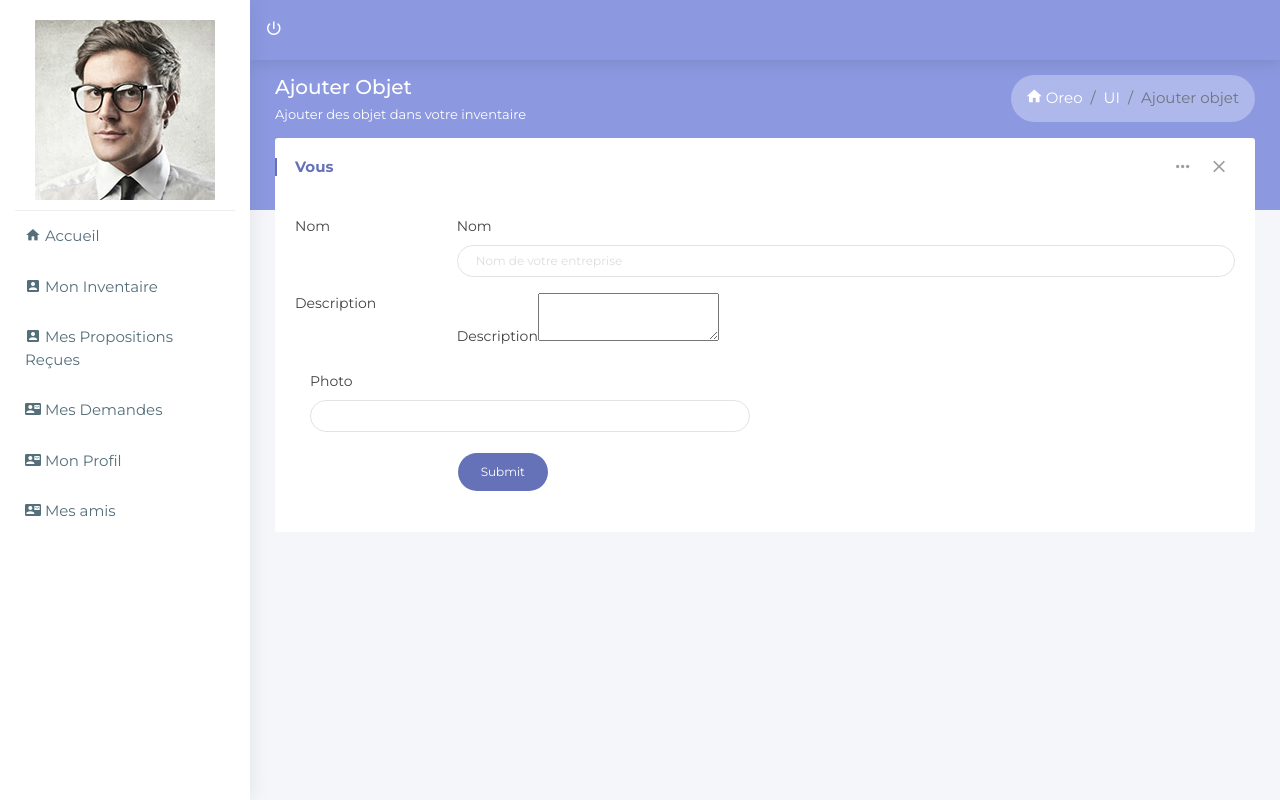
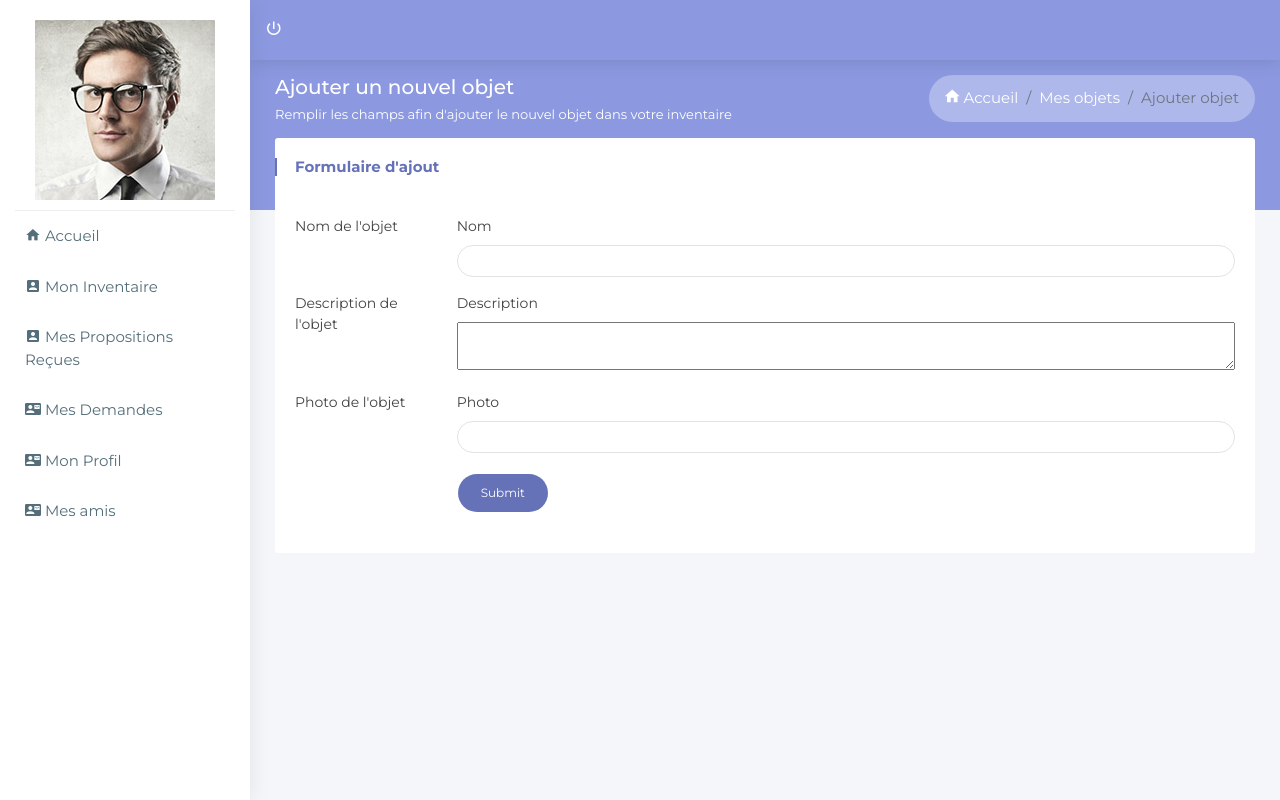
Before and after one commit to saroumougame/troc, a Symfony app: template templates/inventaire/addObject.html.twig in a window 1280 px wide. Run offline with Twig, Linux system fonts and the light colour scheme; the template is opened without the code that fills it, so the values that code supplies are empty; form fields are guessed from the names that the template uses; style sheets or scripts are compiled from the project's sources; some libraries are stand-ins or nearby versions.

Commit message:
objets fixing

```diff
--- a/src/Controller/InventaireController.php
+++ b/src/Controller/InventaireController.php
@@ -32,7 +32,6 @@ class InventaireController extends AbstractController
      */
     public function addObjetAction(Request $request){
 
-
         $objet = new Objet();
 
         $form = $this->createForm(ObjetType::class, $objet,array(
@@ -40,7 +39,6 @@ class InventaireController extends AbstractController
             'method' => 'POST',
 
         ));
-
 
         $form->handleRequest($request);
 
@@ -63,7 +61,6 @@ class InventaireController extends AbstractController
             $formData->setUser($user);
             $entityManager->persist($formData);
             $entityManager->flush();
-           // exit();
 
             return $this->redirectToRoute('show_object');
 
--- a/src/Form/ObjetType.php
+++ b/src/Form/ObjetType.php
@@ -25,7 +25,7 @@ class ObjetType extends AbstractType {
             ->add('nom', TextType::class, array('label' => false))
             ->add('description', TextareaType::class,array('label' => false))
             ->add('photo', FileType::class,array('label' => false))
-            ->add('submit', SubmitType::class, array('label' => 'Cree')
+            ->add('submit', SubmitType::class, array('label' => "Ajouter l'objet")
 
             );
     }
--- a/templates/inventaire/addObject.html.twig
+++ b/templates/inventaire/addObject.html.twig
@@ -8,14 +8,14 @@
   <div class="block-header">
    <div class="row">
     <div class="col-lg-7 col-md-6 col-sm-12">
-     <h2> Ajouter Objet
-      <small>Ajouter des objet dans votre inventaire</small>
+     <h2> Ajouter un nouvel objet
+      <small>Remplir les champs afin d'ajouter le nouvel objet dans votre inventaire</small>
      </h2>
     </div>
     <div class="col-lg-5 col-md-6 col-sm-12">
      <ul class="breadcrumb float-md-right">
-      <li class="breadcrumb-item"><a href="index.html"><i class="zmdi zmdi-home"></i> Oreo</a></li>
-      <li class="breadcrumb-item"><a href="javascript:void(0);">UI</a></li>
+      <li class="breadcrumb-item"><a href="{{ path('home') }}"><i class="zmdi zmdi-home"></i> Accueil</a></li>
+      <li class="breadcrumb-item"><a href="{{ path('show_object') }}">Mes objets</a></li>
       <li class="breadcrumb-item active">Ajouter objet</li>
      </ul>
     </div>
@@ -29,19 +29,7 @@
     <div class="col-lg-12 col-md-12">
      <div class="card">
       <div class="header">
-       <h2><strong>Vous </strong> </h2>
-       <ul class="header-dropdown">
-        <li class="dropdown"> <a href="javascript:void(0);" class="dropdown-toggle" data-toggle="dropdown" role="button" aria-haspopup="true" aria-expanded="false"> <i class="zmdi zmdi-more"></i> </a>
-         <ul class="dropdown-menu dropdown-menu-right">
-          <li><a href="javascript:void(0);">Action</a></li>
-          <li><a href="javascript:void(0);">Another action</a></li>
-          <li><a href="javascript:void(0);">Something else</a></li>
-         </ul>
-        </li>
-        <li class="remove">
-         <a role="button" class="boxs-close"><i class="zmdi zmdi-close"></i></a>
-        </li>
-       </ul>
+       <h2><strong>Formulaire d'ajout</strong> </h2>
       </div>
       <div class="body">
        <ul class="list-group">
@@ -50,11 +38,11 @@
 
         <div class="row clearfix">
          <div class="col-lg-2 col-md-2 col-sm-4 form-control-label">
-          <label >Nom</label>
+          <label >Nom de l'objet</label>
          </div>
          <div class="col-lg-10 col-md-10 col-sm-8">
           <div class="form-group">
-              {{ form_row(form.nom, { 'attr': {'class': 'form-control no-resize', 'placeholder': 'Nom de votre entreprise'} })}}
+              {{ form_row(form.nom, { 'attr': {'class': 'form-control no-resize'} })}}
           </div>
          </div>
         </div>
@@ -62,19 +50,26 @@
 
         <div class="row clearfix">
          <div class="col-lg-2 col-md-2 col-sm-4 form-control-label">
-          <label >Description</label>
+          <label >Description de l'objet</label>
          </div>
          <div class="col-lg-10 col-md-10 col-sm-8">
           <div class="form-group">
-              {{ form_row(form.description, { 'attr': {'class': 'ckeditor'} }) }}
+              {{ form_row(form.description, { 'attr': {'class': 'ckeditor w-100'} }) }}
           </div>
          </div>
         </div>
-        <div class="col-sm-6">
-         <div class="form-group">
-             {{ form_row(form.photo) }}
+
+        <div class="row clearfix">
+         <div class="col-lg-2 col-md-2 col-sm-4 form-control-label">
+          <label >Photo de l'objet</label>
+         </div>
+         <div class="col-lg-10 col-md-10 col-sm-8">
+          <div class="form-group">
+              {{ form_row(form.photo) }}
+          </div>
          </div>
         </div>
+
         <div class="row clearfix">
          <div class="col-sm-8 offset-sm-2">
              {{ form_row(form.submit, { 'attr': {'class': 'btn btn-raised btn-primary btn-round waves-effect'} }) }}
@@ -82,7 +77,6 @@
         </div>
 
            {{ form_end(form) }}
-
 
 
        </ul>
@@ -96,7 +90,4 @@
  </section>
 
 
-
-
-
 {% endblock %}
--- a/templates/inventaire/showObject.html.twig
+++ b/templates/inventaire/showObject.html.twig
@@ -26,8 +26,7 @@
                 </div>
                 <div class="col-lg-5 col-md-6 col-sm-12">
                     <ul class="breadcrumb float-md-right">
-                        <li class="breadcrumb-item"><a href="index.html"><i class="zmdi zmdi-home"></i>Accueil</a></li>
-                        <li class="breadcrumb-item"><a href="ec-dashboard.html">Groupe</a></li>
+                        <li class="breadcrumb-item"><a href="{{ path('home') }}"><i class="zmdi zmdi-home"></i>Accueil</a></li>
                         <li class="breadcrumb-item active">Mes objets</li>
                     </ul>
                 </div>
--- a/templates/profile/index.html.twig
+++ b/templates/profile/index.html.twig
@@ -12,7 +12,7 @@
                 </div>
                 <div class="col-lg-5 col-md-6 col-sm-12">
                     <ul class="breadcrumb float-md-right">
-                        <li class="breadcrumb-item"><a href="index.html"><i class="zmdi zmdi-home"></i>Profil</a></li>
+                        <li class="breadcrumb-item"><a href="{{ path('home') }}"><i class="zmdi zmdi-home"></i>Profil</a></li>
                         <li class="breadcrumb-item active"><a href="blog-dashboard.html">Profil</a></li>
                     </ul>
                 </div>
```
